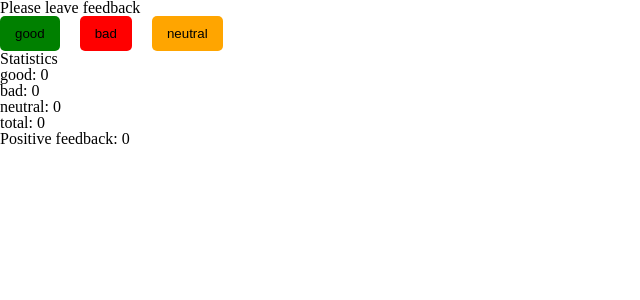
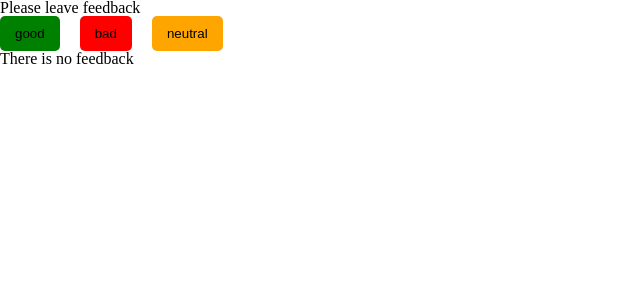
Before and after one commit to skif6623/components-1, a React (Create React App) app: page / in a window 1280 px wide. Shown: the top 300 px of the page, without its empty margins (0-640 px from the left). Built offline with nearby package versions, Linux system fonts and the light colour scheme.

Commit message:
done feedback

```diff
--- /dev/null
+++ b/src/modules/Reviews/FeedbackStatistic/FeedbackStatistic.jsx
@@ -0,0 +1,25 @@
+import React from 'react';
+
+const FeedbackStatistic = ({ good, bad, neutral, total, positive }) => {
+  return (
+    <ul>
+      <li>
+        <p>good: {good} </p>
+      </li>
+      <li>
+        <p>bad: {bad}</p>
+      </li>
+      <li>
+        <p>neutral: {neutral}</p>
+      </li>
+      <li>
+        <p>total: {total()}</p>
+      </li>
+      <li>
+        <p>Positive feedback: {good !== 0 ? positive() : 0}</p>
+      </li>
+    </ul>
+  );
+};
+
+export default FeedbackStatistic;
--- /dev/null
+++ b/src/modules/Reviews/Notification/Notification.jsx
@@ -0,0 +1,7 @@
+import React from 'react';
+
+const Notification = ({ message }) => {
+  return <p>{message}</p>;
+};
+
+export default Notification;
--- a/src/modules/Reviews/Reviews.jsx
+++ b/src/modules/Reviews/Reviews.jsx
@@ -1,8 +1,9 @@
 import React, { Component } from 'react';
 import Button from './Button/Button';
-import Stat from './Stat/Stat';
+import FeedbackStatistic from './FeedbackStatistic/FeedbackStatistic';
+import Section from './Section/Section';
+import Notification from './Notification/Notification';
 import buttonsData from '../../data/reviewsButtons.json';
-
 import * as S from './Reviews.styled';
 
 export class Reviews extends Component {
@@ -21,23 +22,22 @@ export class Reviews extends Component {
   };
 
   countTotalFeedback = () => {
-    const { good, bad, neutral } = this.state;
-    return good + bad + neutral;
+    return this.state.good + this.state.bad + this.state.neutral;
   };
 
   countPositiveFeedbackPercentage = () => {
-    const { good } = this.state;
-    const result = ((good / this.countTotalFeedback()) * 100).toFixed();
+    const result = (
+      (this.state.good / this.countTotalFeedback()) *
+      100
+    ).toFixed();
     return `${result}%`;
   };
 
   render() {
     const { good, bad, neutral } = this.state;
-
     return (
       <>
-        <h1>Please leave feedback</h1>
-
+        <Section title={'Please leave feedback'}>
           <S.List>
             {buttonsData.map(({ id, button }) => (
               <li key={id}>
@@ -45,29 +45,21 @@ export class Reviews extends Component {
               </li>
             ))}
           </S.List>
+        </Section>
 
-        <h2>Statistics</h2>
-
-        <ul>
-          <li>
-            <Stat>good: {good} </Stat>
-          </li>
-          <li>
-            <Stat>bad: {bad}</Stat>
-          </li>
-          <li>
-            <Stat>neutral: {neutral}</Stat>
-          </li>
-          <li>
-            <Stat>total: {this.countTotalFeedback()}</Stat>
-          </li>
-          <li>
-            <Stat>
-              Positive feedback:{' '}
-              {good !== 0 ? this.countPositiveFeedbackPercentage() : 0}
-            </Stat>
-          </li>
-        </ul>
+        {this.countTotalFeedback() === 0 ? (
+          <Notification message={'There is no feedback'} />
+        ) : (
+          <Section title={'Statistics'}>
+            <FeedbackStatistic
+              good={good}
+              bad={bad}
+              neutral={neutral}
+              total={this.countTotalFeedback}
+              positive={this.countPositiveFeedbackPercentage}
+            />
+          </Section>
+        )}
       </>
     );
   }
--- /dev/null
+++ b/src/modules/Reviews/Section/Section.jsx
@@ -0,0 +1,14 @@
+import React from 'react';
+
+const Section = ({ title, children }) => {
+  return (
+    <>
+      <section>
+        <h1>{title}</h1>
+        {children}
+      </section>
+    </>
+  );
+};
+
+export default Section;
--- a/src/modules/Reviews/Stat/Stat.jsx
+++ /dev/null
@@ -1,11 +0,0 @@
-import React, { Component } from 'react';
-
-export class Stat extends Component {
-  render() {
-    const { children } = this.props;
-
-    return <p>{children}</p>;
-  }
-}
-
-export default Stat;
--- a/src/modules/Reviews/Stat/Stat.styled.js
+++ /dev/null
@@ -1,3 +0,0 @@
-import styled from 'styled-components';
-
-export const Value = styled.p``;
```
Lines whose indentation alone changed are shown as unchanged.
